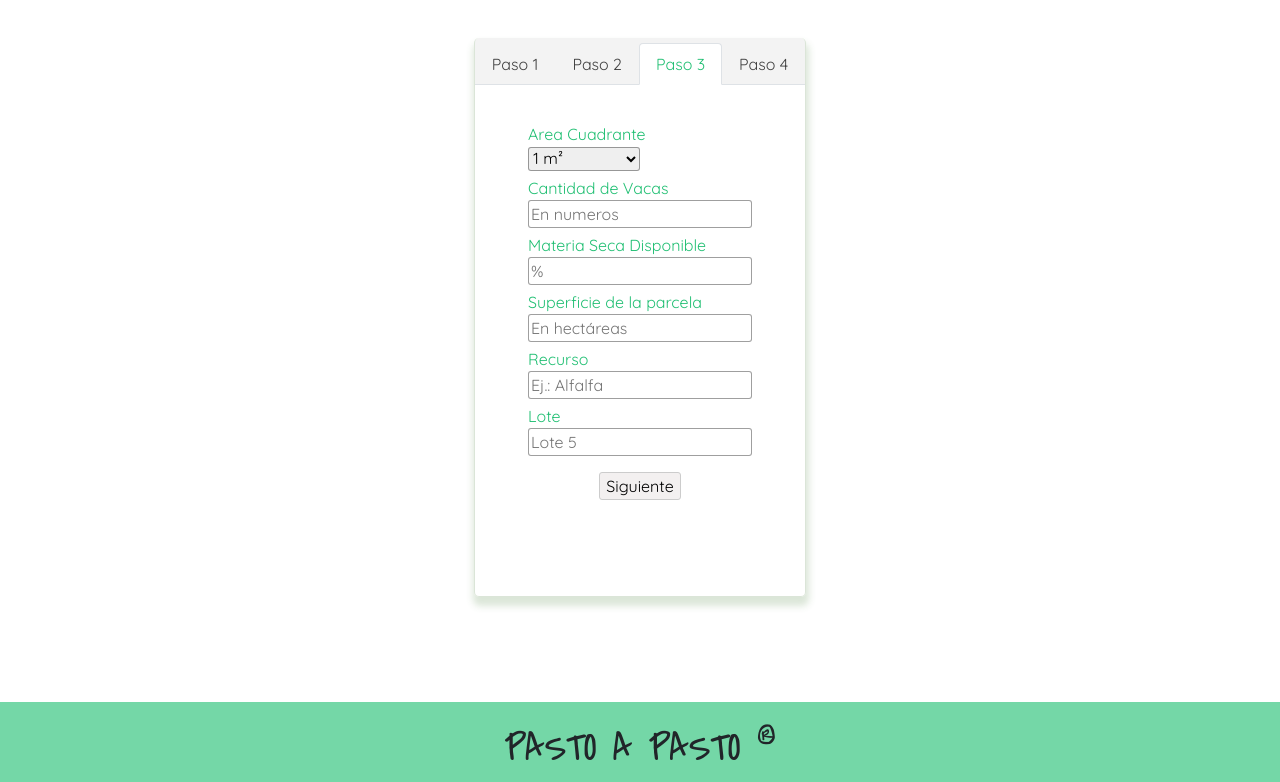
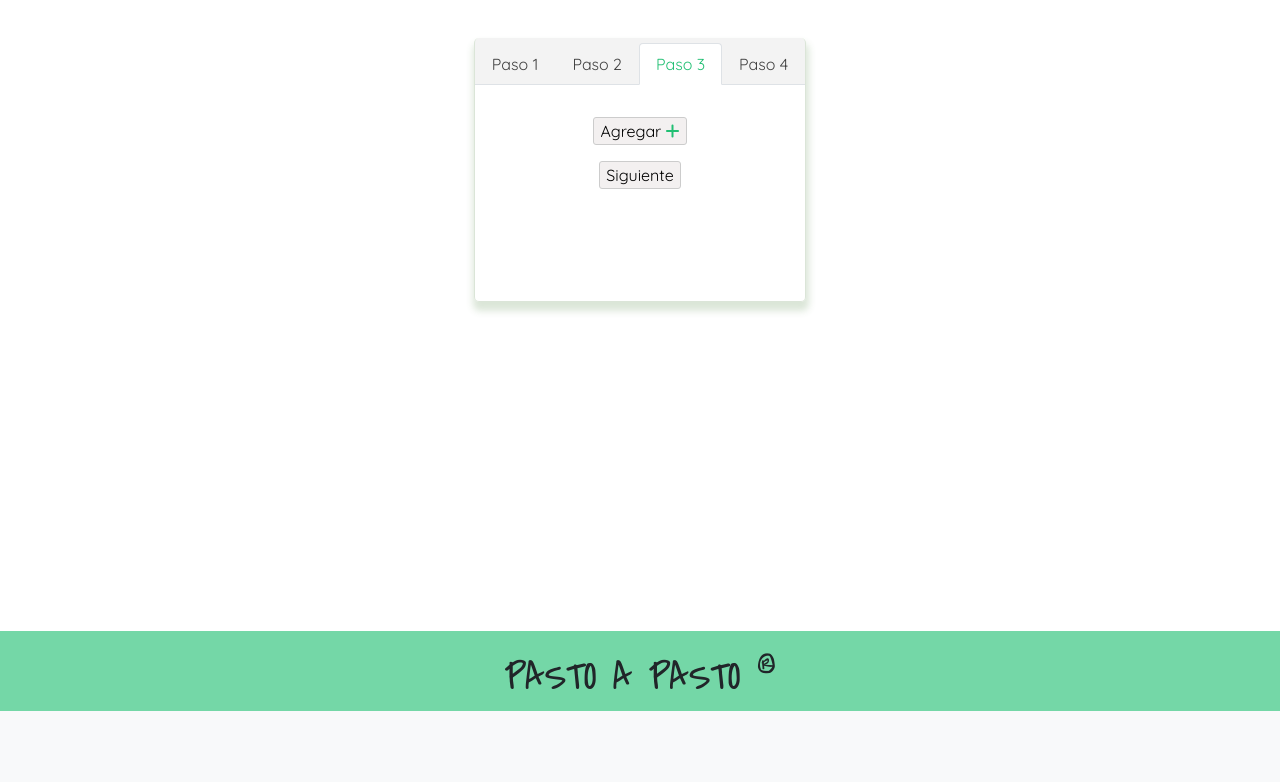
Before and after one commit to Apolofx/PastoAPastoWEB, a Flask app: page /paso3 in a window 1280 px wide. Shown: the part 89-871 px from the top of the page. After the commit the page ends 800 px from the top, so only its background shows below. Run offline with Flask 2, Linux system fonts and the light colour scheme; some libraries are stand-ins or nearby versions; some web fonts are replaced.

Commit message:
continuación de pantalla 3 con css, html y py

```diff
--- a/pastoapasto.py
+++ b/pastoapasto.py
@@ -1,6 +1,6 @@
 from flask import Flask, render_template, request, session, redirect, url_for, flash
 from flask_wtf import FlaskForm
-from wtforms import StringField, DateField, SubmitField, SelectField, IntegerField
+from wtforms import StringField, DateField, SubmitField, SelectField, IntegerField, FieldList, TextField, FormField
 from wtforms.validators import DataRequired, NumberRange
 
 app = Flask(__name__)
@@ -46,9 +46,29 @@ def paso2():
 	return render_template('paso2.html', form=form)
 
 
-@app.route('/paso3')
+class SubDirForm(FlaskForm):
+    subDirName = TextField(validators=[DataRequired()])
+
+class SubDirsForm(FlaskForm):
+    subDirList = FieldList(FormField(SubDirForm), min_entries=0)
+    siguiente = SubmitField()
+
+
+@app.route('/paso3', methods=['GET', 'POST'])
 def paso3():
-	form = PantallaPasoDos()
-	print(session.get('establecimiento'))
-	print(session.get('area-cuadrante'))
+	# user_subdirs = {}
+	# subdirs = user_subdirs
+	form = SubDirsForm()
+	if request.method == 'POST' and form.validate():
+		for entrada in form.subDirList.entries:
+			return print(entrada.data)
+	print(form.errors)
 	return render_template('paso3.html', form=form)
+
+
+# @app.route('/paso3')
+# def paso3():
+# 	form = PantallaPasoDos()
+# 	print(session.get('establecimiento'))
+# 	print(session.get('area-cuadrante'))
+# 	return render_template('paso3.html', form=form)
--- a/static/estilos.css
+++ b/static/estilos.css
@@ -90,6 +90,16 @@ form {
     position: relative;
 }
 
+input[value=button] {
+    display: block;
+    border-radius: 3px;
+    width: 14em;
+    border: 1.2px;
+    border-style: solid;
+    border-color: #40404080;
+    outline-color:#21bf739f;
+}
+
 ul {
     list-style-type: none;
     /*border: 1px solid green;*/
@@ -126,7 +136,12 @@ a.nav-link {
     color: #21bf73;
 }
 
-#boton_siguiente {
+button.remove {
+    margin-left: 1em;
+    /* display: flex; */
+}
+
+#boton_siguiente, button.remove, #addNewField {
     border-radius: 3px;
     box-shadow: 0;
     border: 1.2px solid #cccccc;;
@@ -137,7 +152,7 @@ a.nav-link {
     outline: none;
 }
 
-#boton_siguiente:hover {
+#boton_siguiente:hover, button.remove:hover, #addNewField:hover {
     /*background-color: #21bf73;*/
     border-color: #21bf73;
     border-radius: 3px;
@@ -146,10 +161,46 @@ a.nav-link {
     box-shadow: 1px 1px 7px 2px #21bf73; /* h-offset v-offset blur spread color */
 }
 
-#boton_siguiente:active {
+#boton_siguiente:active, button.remove:active, #addNewField:active {
     transition: 0.9ms;
     padding-left: 10px;
     padding-right: 10px;
+}
+
+button.remove:hover {
+    box-shadow: 1px 1px 3px 1px #e74b37; /* h-offset v-offset blur spread color */
+    border-color: #e74b37;
+    color: #e74b37;
+}
+
+ul>div {
+    display: flex;
+    flex-direction: column;
+    align-items: center;
+    margin-bottom: 1em;
+    /* border: 1px solid black; */
+    box-sizing: border-box;
+    padding: 0;
+    position: relative;
+}
+
+ul>div>label {
+    align-self: start;
+    margin-bottom: 2px;
+}
+
+#addNewField {
+    margin-bottom: 1em;
+}
+
+#addFieldListItem, #botonSigListItem  {
+    display: flex;
+    flex-direction: column;
+    align-items:center;
+}
+
+.fas.fa-plus {
+    color:#21bf73;
 }
 
 .navbar-toggler {
@@ -176,6 +227,6 @@ footer {
     text-align: center;
     padding-top: 2vh;
     margin-top: 2vh;
-    position: relative;
+    position: fixed;
     bottom: 0;
 }
--- a/templates/paso2.html
+++ b/templates/paso2.html
@@ -7,6 +7,7 @@
   <link rel="stylesheet" href="https://stackpath.bootstrapcdn.com/bootstrap/4.4.1/css/bootstrap.min.css"
     integrity="sha384-Vkoo8x4CGsO3+Hhxv8T/Q5PaXtkKtu6ug5TOeNV6gBiFeWPGFN9MuhOf23Q9Ifjh" crossorigin="anonymous">
   <link rel="stylesheet" href="../static/estilos.css">
+  <script src="https://kit.fontawesome.com/be05e512a3.js" crossorigin="anonymous"></script>
   <link
     href="https://fonts.googleapis.com/css2?family=Asap:ital,wght@0,400;0,500;0,600;0,700;1,400;1,500;1,600;1,700&family=Montserrat:ital,wght@0,100;0,200;0,300;0,400;0,500;0,600;0,700;0,800;1,100;1,200;1,300;1,400;1,500;1,600;1,700;1,800&family=Nunito:ital,wght@0,200;0,300;0,400;0,600;0,700;0,800;0,900;1,200;1,300;1,400;1,600;1,700;1,800;1,900&family=Quicksand:wght@300;400;500;600;700&display=swap"
     rel="stylesheet">
--- a/templates/paso3.html
+++ b/templates/paso3.html
@@ -7,6 +7,8 @@
   <link rel="stylesheet" href="https://stackpath.bootstrapcdn.com/bootstrap/4.4.1/css/bootstrap.min.css"
     integrity="sha384-Vkoo8x4CGsO3+Hhxv8T/Q5PaXtkKtu6ug5TOeNV6gBiFeWPGFN9MuhOf23Q9Ifjh" crossorigin="anonymous">
   <link rel="stylesheet" href="../static/estilos.css">
+  <link rel="icon" href="../static/favicon.png">
+  <script src="https://kit.fontawesome.com/be05e512a3.js" crossorigin="anonymous"></script>
   <link
     href="https://fonts.googleapis.com/css2?family=Asap:ital,wght@0,400;0,500;0,600;0,700;1,400;1,500;1,600;1,700&family=Montserrat:ital,wght@0,100;0,200;0,300;0,400;0,500;0,600;0,700;0,800;1,100;1,200;1,300;1,400;1,500;1,600;1,700;1,800&family=Nunito:ital,wght@0,200;0,300;0,400;0,600;0,700;0,800;0,900;1,200;1,300;1,400;1,600;1,700;1,800;1,900&family=Quicksand:wght@300;400;500;600;700&display=swap"
     rel="stylesheet">
@@ -21,7 +23,6 @@
 
 <body>
   <nav class="navbar navbar-expand-lg navbar-light bg-light">
-    <!-- <a class="navbar-brand" href="#">Pasto a Pasto</a> -->
     <a class="navbar-brand" id="titulo" href="#">
       <img class="mb-2" id="logo" src="/static/logo.png" alt="logo-pasto-a-pasto">
       <span class="ml-2">Pasto a Pasto</span>
@@ -74,37 +75,21 @@
         {{ form.hidden_tag()}}
         <ul>
 
-          <li>
-            <label for="area-cuadrante">Area Cuadrante</label>
-            {{ form.area_cuadrante(id='area-cuadrante', placeholder="Metros cuadrados", type='select') }}
+          <li id="addFieldListItem">
+            <button type="button" id="addNewField">Agregar <i class="fas fa-plus"></i></button>
           </li>
           <li>
-            <label for="cantidad-vacas">Cantidad de Vacas</label>
-            {{ form.num_vacas(id='cantidad-vacas', placeholder="En numeros", type='number') }}
+            <!-- {% for subdir in form.subdirs %} -->
+            <!-- {{ forms.render_field(subdir.name) }}
+            {% endfor %} -->
+            {{ form.subDirList() }}
           </li>
 
-          <li>
-            <label for="materia-seca">Materia Seca Disponible</label>
-            {{ form.porcen_matseca(id='materia-seca', placeholder="%", type='number') }}
-          </li>
-
-          <li>
-            <label for="superficie-parcela">Superficie de la parcela</label>
-            {{ form.superf_parcela(id='superficie-parcela', placeholder="En hectáreas", type='number') }}
-          </li>
-
-          <li>
-            <label for="recurso">Recurso</label>
-            {{ form.recurso(id='recurso', placeholder="Ej.: Alfalfa", type='text') }}
-          </li>
-
-          <li>
-            <label for="lote">Lote</label>
-            {{ form.lote(id='lote', placeholder="Lote 5", type='text') }}
+          <li id="botonSigListItem">
+            {{ form.siguiente(id='boton_siguiente') }}
           </li>
 
         </ul>
-        {{ form.siguiente(id='boton_siguiente') }}
       </form>
 
     </div>
@@ -124,6 +109,35 @@
   <script src="https://stackpath.bootstrapcdn.com/bootstrap/4.4.1/js/bootstrap.min.js"
     integrity="sha384-wfSDF2E50Y2D1uUdj0O3uMBJnjuUD4Ih7YwaYd1iqfktj0Uod8GCExl3Og8ifwB6"
     crossorigin="anonymous"></script>
+  <script>
+    $(document).ready(function () {
+      var addCount = 1;
+      $("#addNewField").click(function () {
+        var newInput = $("#subDirList");
+        newInput.append(GetDynamicTextBox("", addCount));
+        $("#subDirList").append(newInput);
+        addCount += 1;
+      });
+    });
+
+    function GetDynamicTextBox(value, addCount) {
+      return '<div>' + '<label>Medición&nbsp' + addCount + ':&nbsp</label>' +
+        '<span><input name = "subdir' + addCount + '"type="text" value = "' + value + '" />' +
+        '<button type="button" value="Remove" class="remove"><i class="far fa-trash-alt"></i></button></span>' + '</div>';
+    }
+
+    $(function () {
+      $("#addNewField").click(function () {
+        $("#subDirList").append(GetDynamicTextBox("", addCount));
+
+      });
+
+      $("body").on("click", ".remove", function () {
+        $(this).closest("div").remove();
+        addCount -= 1;
+      });
+    });
+  </script>
 </body>
 
 </html>
```
Also changed, not shown: templates/index.html (+2 -5 lines).
